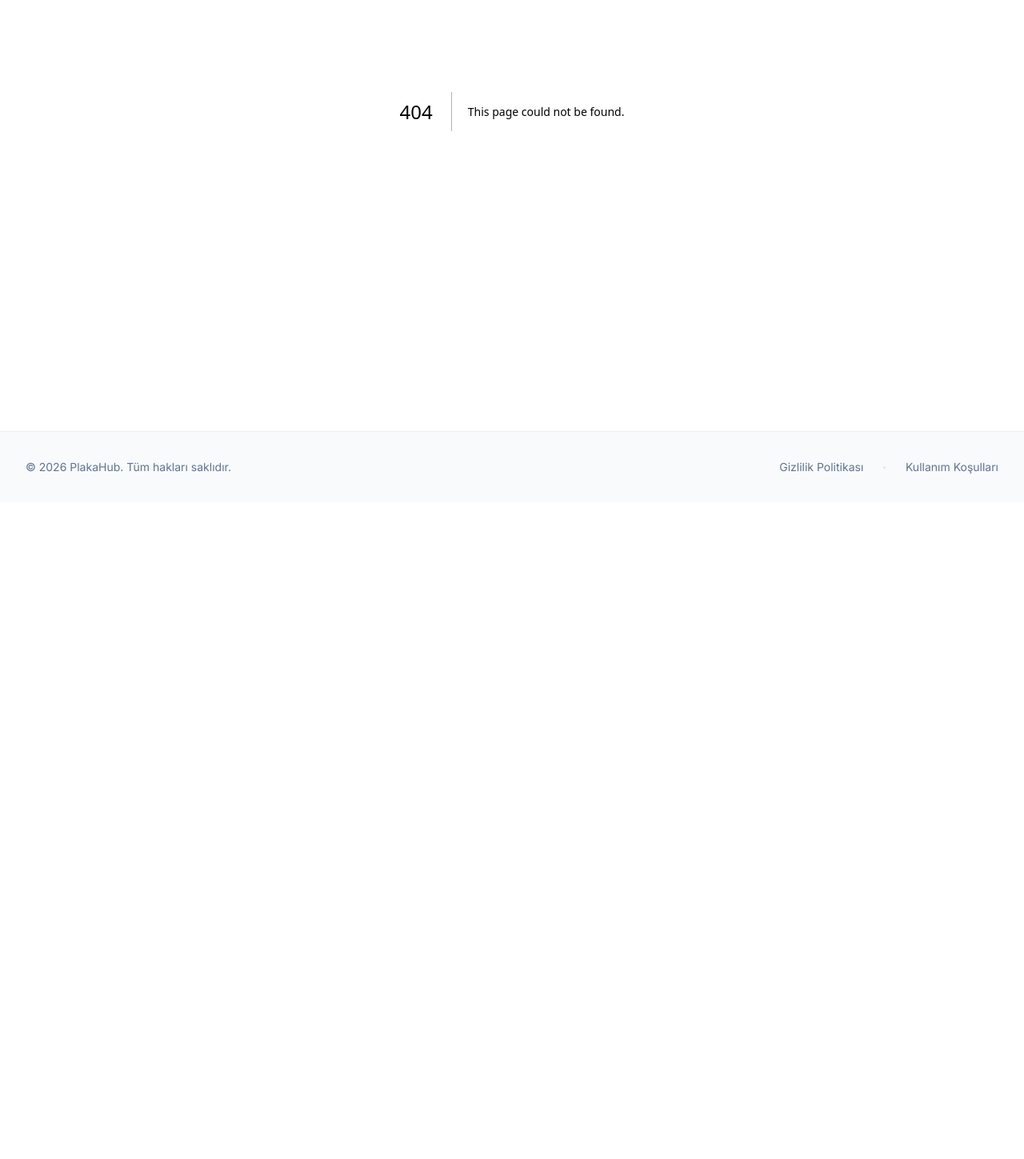
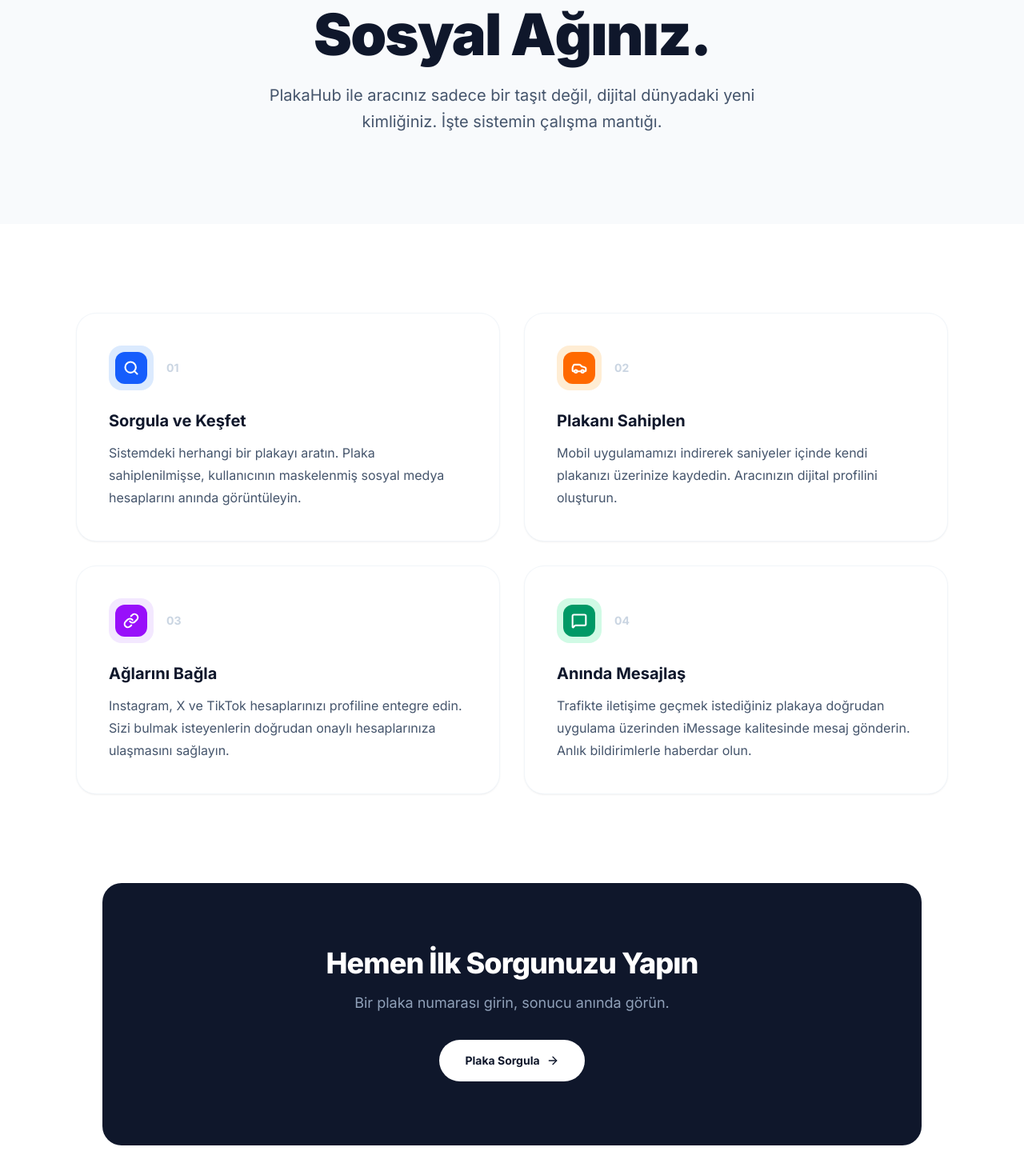
Before and after one commit to pm2-dev/plakahub, a Next.js app: page /nasil-calisir in a window 1280 px wide. Before the commit this address had no page. Shown: the part 261-1710 px from the top of the page at 80% size. Before the commit the page ends 889 px from the top, so only its background shows below. Built offline with nearby package versions, Linux system fonts and the light colour scheme.

Commit message:
Added premium How It Works page
Co-authored-by: Cursor <cursoragent@cursor.com>

```diff
--- a/package.json
+++ b/package.json
@@ -9,6 +9,7 @@
     "lint": "eslint"
   },
   "dependencies": {
+    "lucide-react": "^1.24.0",
     "next": "16.2.10",
     "react": "19.2.4",
     "react-dom": "19.2.4"
--- /dev/null
+++ b/src/app/nasil-calisir/page.tsx
@@ -0,0 +1,121 @@
+import type { Metadata } from "next";
+import Link from "next/link";
+import { Search, Car, Link as LinkIcon, MessageSquare, ArrowRight } from "lucide-react";
+
+export const metadata: Metadata = {
+  title: "Nasıl Çalışır | PlakaHub",
+  description:
+    "PlakaHub nasıl çalışır? Plaka sorgulama, sahiplenme, sosyal profil bağlama ve mesajlaşma adımlarını öğrenin.",
+};
+
+const steps = [
+  {
+    icon: Search,
+    color: "bg-blue-600",
+    ring: "bg-blue-100",
+    title: "Sorgula ve Keşfet",
+    description:
+      "Sistemdeki herhangi bir plakayı aratın. Plaka sahiplenilmişse, kullanıcının maskelenmiş sosyal medya hesaplarını anında görüntüleyin.",
+  },
+  {
+    icon: Car,
+    color: "bg-orange-500",
+    ring: "bg-orange-100",
+    title: "Plakanı Sahiplen",
+    description:
+      "Mobil uygulamamızı indirerek saniyeler içinde kendi plakanızı üzerinize kaydedin. Aracınızın dijital profilini oluşturun.",
+  },
+  {
+    icon: LinkIcon,
+    color: "bg-purple-600",
+    ring: "bg-purple-100",
+    title: "Ağlarını Bağla",
+    description:
+      "Instagram, X ve TikTok hesaplarınızı profiline entegre edin. Sizi bulmak isteyenlerin doğrudan onaylı hesaplarınıza ulaşmasını sağlayın.",
+  },
+  {
+    icon: MessageSquare,
+    color: "bg-emerald-600",
+    ring: "bg-emerald-100",
+    title: "Anında Mesajlaş",
+    description:
+      "Trafikte iletişime geçmek istediğiniz plakaya doğrudan uygulama üzerinden iMessage kalitesinde mesaj gönderin. Anlık bildirimlerle haberdar olun.",
+  },
+];
+
+export default function HowItWorksPage() {
+  return (
+    <>
+      {/* Hero */}
+      <section className="relative overflow-hidden bg-slate-50 pt-32 pb-20 sm:pt-40 sm:pb-28">
+        <div className="pointer-events-none absolute inset-0 bg-[radial-gradient(ellipse_80%_60%_at_50%_-20%,rgba(148,163,184,0.15),transparent)]" />
+
+        <div className="relative mx-auto max-w-4xl px-4 text-center">
+          <p className="mb-4 text-sm font-semibold uppercase tracking-widest text-blue-600">
+            Nasıl Çalışır
+          </p>
+          <h1 className="text-5xl font-black tracking-tight text-slate-900 md:text-7xl">
+            Trafikteki Yeni
+            <br />
+            Sosyal Ağınız.
+          </h1>
+          <p className="mx-auto mt-6 max-w-2xl text-lg leading-relaxed text-slate-600 md:text-xl">
+            PlakaHub ile aracınız sadece bir taşıt değil, dijital dünyadaki yeni
+            kimliğiniz. İşte sistemin çalışma mantığı.
+          </p>
+        </div>
+      </section>
+
+      {/* Steps */}
+      <section className="bg-white py-20 sm:py-28">
+        <div className="mx-auto grid max-w-6xl gap-8 px-4 sm:px-6 md:grid-cols-2 lg:px-8">
+          {steps.map((step, i) => {
+            const Icon = step.icon;
+            return (
+              <div
+                key={step.title}
+                className="group rounded-3xl bg-white p-10 shadow-sm ring-1 ring-slate-100 transition-all duration-300 hover:-translate-y-1 hover:shadow-xl"
+              >
+                <div className="mb-6 flex items-center gap-4">
+                  <div className={`flex h-14 w-14 items-center justify-center rounded-2xl ${step.ring}`}>
+                    <div className={`flex h-10 w-10 items-center justify-center rounded-xl ${step.color}`}>
+                      <Icon className="h-5 w-5 text-white" strokeWidth={2.5} />
+                    </div>
+                  </div>
+                  <span className="text-sm font-bold text-slate-300">
+                    0{i + 1}
+                  </span>
+                </div>
+                <h3 className="text-xl font-bold text-slate-900">
+                  {step.title}
+                </h3>
+                <p className="mt-3 leading-7 text-slate-600">
+                  {step.description}
+                </p>
+              </div>
+            );
+          })}
+        </div>
+      </section>
+
+      {/* CTA */}
+      <section className="px-4 pb-24 sm:px-6 lg:px-8">
+        <div className="mx-auto max-w-5xl rounded-3xl bg-slate-900 px-8 py-16 text-center sm:px-16 sm:py-20">
+          <h2 className="text-3xl font-extrabold tracking-tight text-white sm:text-4xl">
+            Hemen İlk Sorgunuzu Yapın
+          </h2>
+          <p className="mx-auto mt-4 max-w-xl text-lg text-slate-400">
+            Bir plaka numarası girin, sonucu anında görün.
+          </p>
+          <Link
+            href="/"
+            className="mt-8 inline-flex items-center gap-2 rounded-full bg-white px-8 py-4 text-sm font-bold text-slate-900 transition-all duration-200 hover:bg-slate-100"
+          >
+            Plaka Sorgula
+            <ArrowRight className="h-4 w-4" />
+          </Link>
+        </div>
+      </section>
+    </>
+  );
+}
--- a/src/app/privacy/page.tsx
+++ b/src/app/privacy/page.tsx
@@ -78,7 +78,7 @@ export default function PrivacyPage() {
               bize aşağıdaki adresten ulaşabilirsiniz:
             </p>
             <a
-              href="mailto:support@plakahub.com"
+              href="mailto:iletisim@plakahub.com"
               className="mt-3 inline-flex items-center gap-2 rounded-lg border border-slate-200 bg-slate-50 px-5 py-3 text-sm font-semibold text-blue-700 transition-colors hover:bg-blue-50 hover:border-blue-200"
             >
               <svg
@@ -90,7 +90,7 @@ export default function PrivacyPage() {
                 <path d="M3 4a2 2 0 0 0-2 2v1.161l8.441 4.221a1.25 1.25 0 0 0 1.118 0L19 7.162V6a2 2 0 0 0-2-2H3Z" />
                 <path d="m19 8.839-7.77 3.885a2.75 2.75 0 0 1-2.46 0L1 8.839V14a2 2 0 0 0 2 2h14a2 2 0 0 0 2-2V8.839Z" />
               </svg>
-              support@plakahub.com
+              iletisim@plakahub.com
             </a>
           </Section>
         </div>
--- a/src/app/terms/page.tsx
+++ b/src/app/terms/page.tsx
@@ -71,7 +71,7 @@ export default function TermsPage() {
               adresten ulaşabilirsiniz:
             </p>
             <a
-              href="mailto:support@plakahub.com"
+              href="mailto:iletisim@plakahub.com"
               className="mt-3 inline-flex items-center gap-2 rounded-lg border border-slate-200 bg-slate-50 px-5 py-3 text-sm font-semibold text-blue-700 transition-colors hover:bg-blue-50 hover:border-blue-200"
             >
               <svg
@@ -83,7 +83,7 @@ export default function TermsPage() {
                 <path d="M3 4a2 2 0 0 0-2 2v1.161l8.441 4.221a1.25 1.25 0 0 0 1.118 0L19 7.162V6a2 2 0 0 0-2-2H3Z" />
                 <path d="m19 8.839-7.77 3.885a2.75 2.75 0 0 1-2.46 0L1 8.839V14a2 2 0 0 0 2 2h14a2 2 0 0 0 2-2V8.839Z" />
               </svg>
-              support@plakahub.com
+              iletisim@plakahub.com
             </a>
           </Section>
         </div>
```
Also changed, not shown: 1 other file (tests, documents, lock files or other folders).
